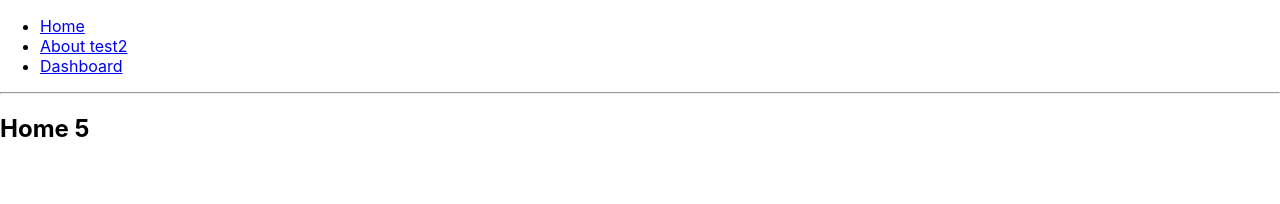
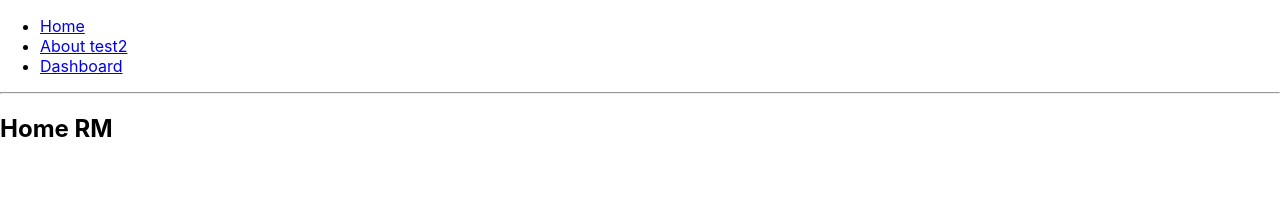
Before and after one commit to susmithapatchigolla/react, a React (Create React App) app: page / in a window 1280 px wide. Shown: the top 204 px of the page. Built offline with nearby package versions, Linux system fonts and the light colour scheme.

Commit message:
Update App.js

```diff
--- a/src/App.js
+++ b/src/App.js
@@ -51,7 +51,7 @@ function App() {
 function Home() {
   return (
     <div>
-      <h2>Home 5</h2>
+      <h2>Home RM</h2>
     </div>
   );
 }
```
